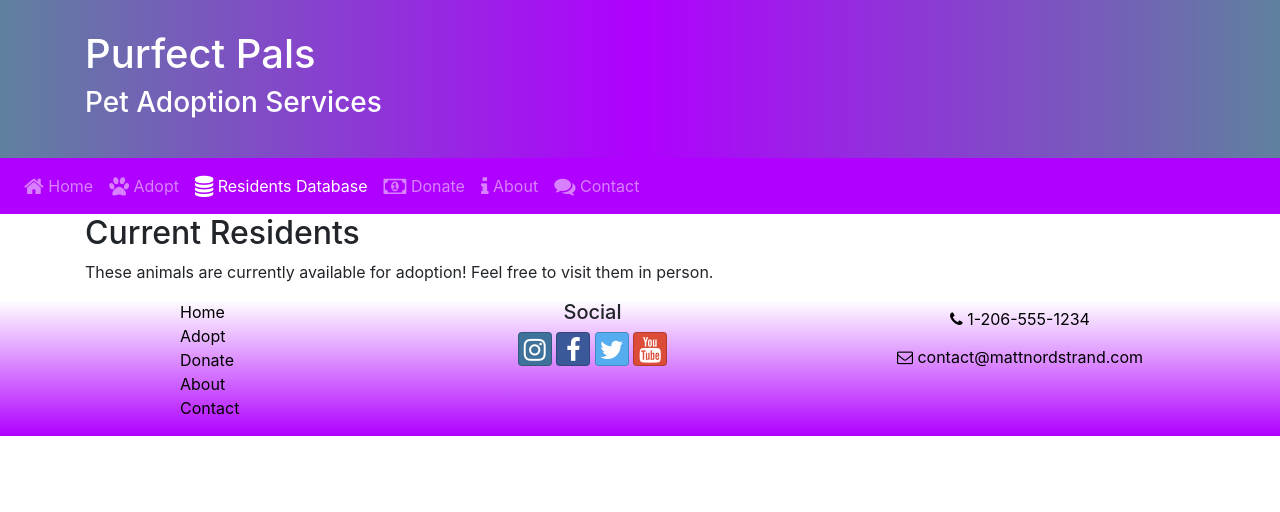
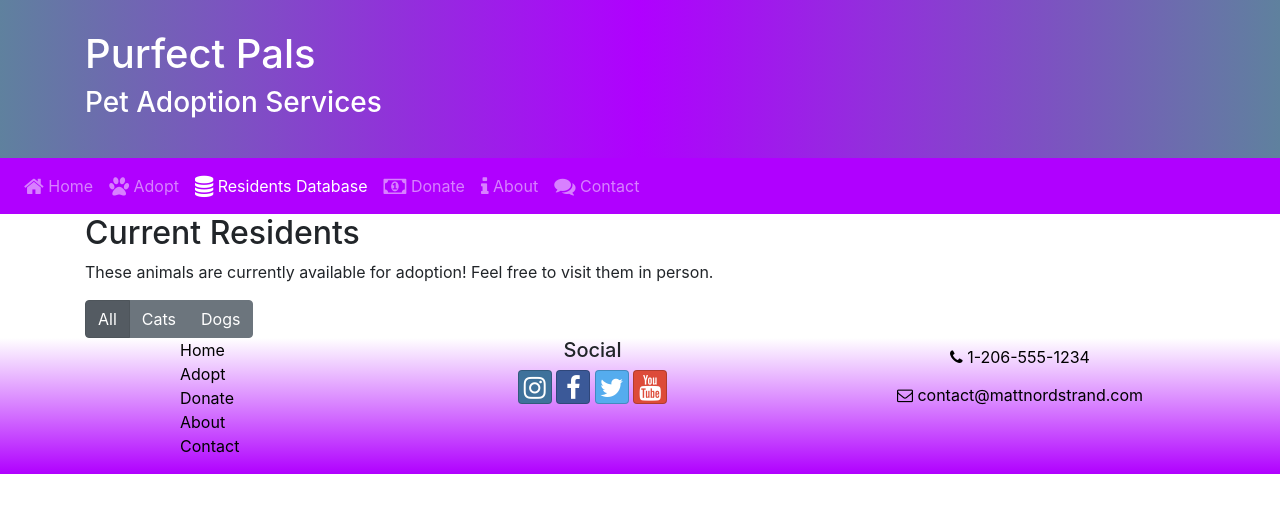
Before and after one commit to MatthewNordstrand/purfectpals, a website: page residents.html in a window 1280 px wide. Drawn offline with nearby package versions, Linux system fonts and the light colour scheme.

Commit message:
Added radio buttons

```diff
--- a/residents.html
+++ b/residents.html
@@ -57,7 +57,17 @@
 
         <div class="row">
             <div class="col">
-
+                <div class="btn-group btn-group-toggle" data-toggle="buttons">
+                    <label class="btn btn-secondary active">
+                        <input type="radio" name="options" id="optionsAll" checked> All
+                    </label>
+                    <label class="btn btn-secondary">
+                        <input type="radio" name="options" id="optionsCats"> Cats
+                    </label>
+                    <label class="btn btn-secondary">
+                        <input type="radio" name="options" id="optionsDogs"> Dogs
+                    </label>
+                </div>
             </div>
         </div>
     </div>
```
